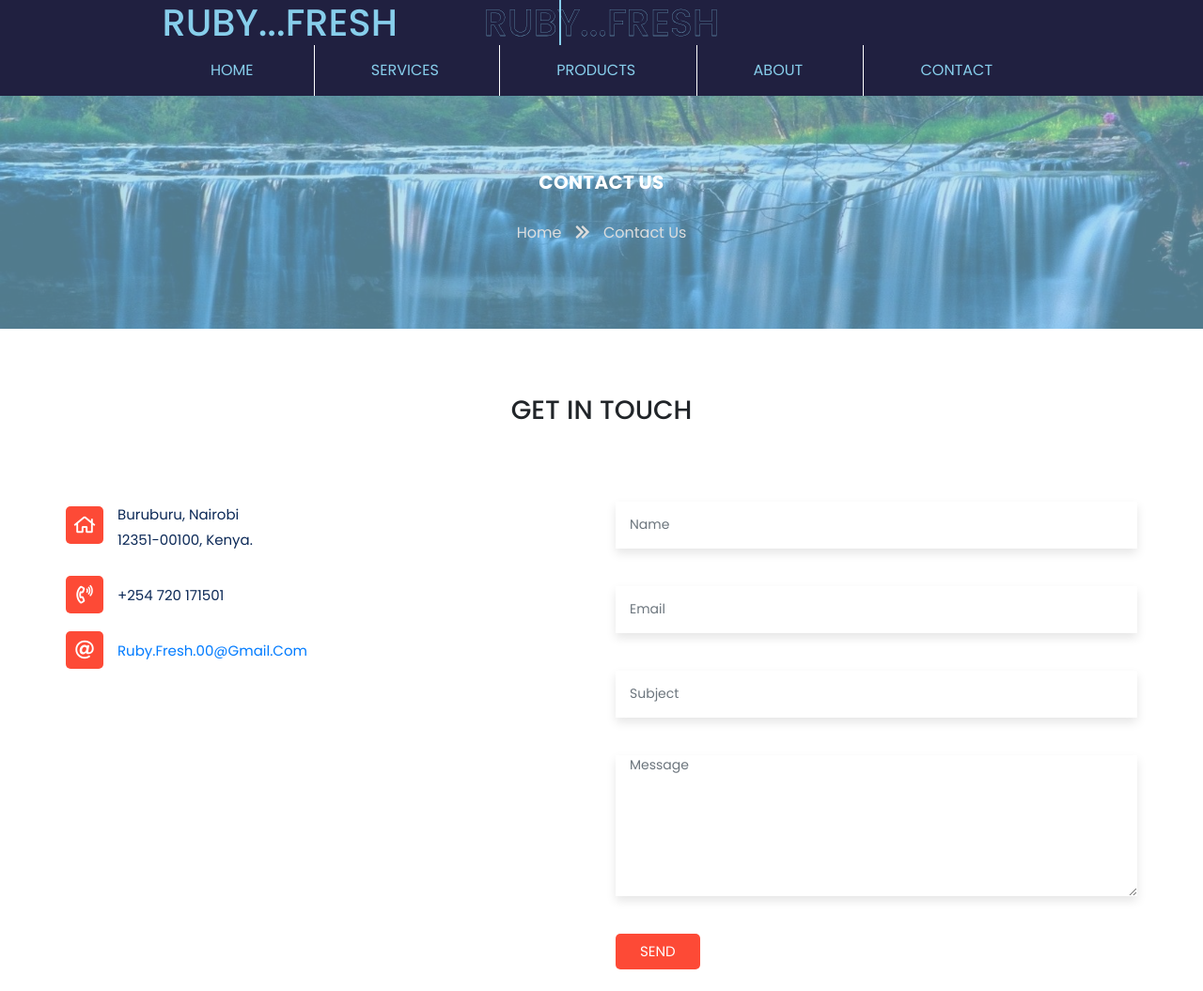
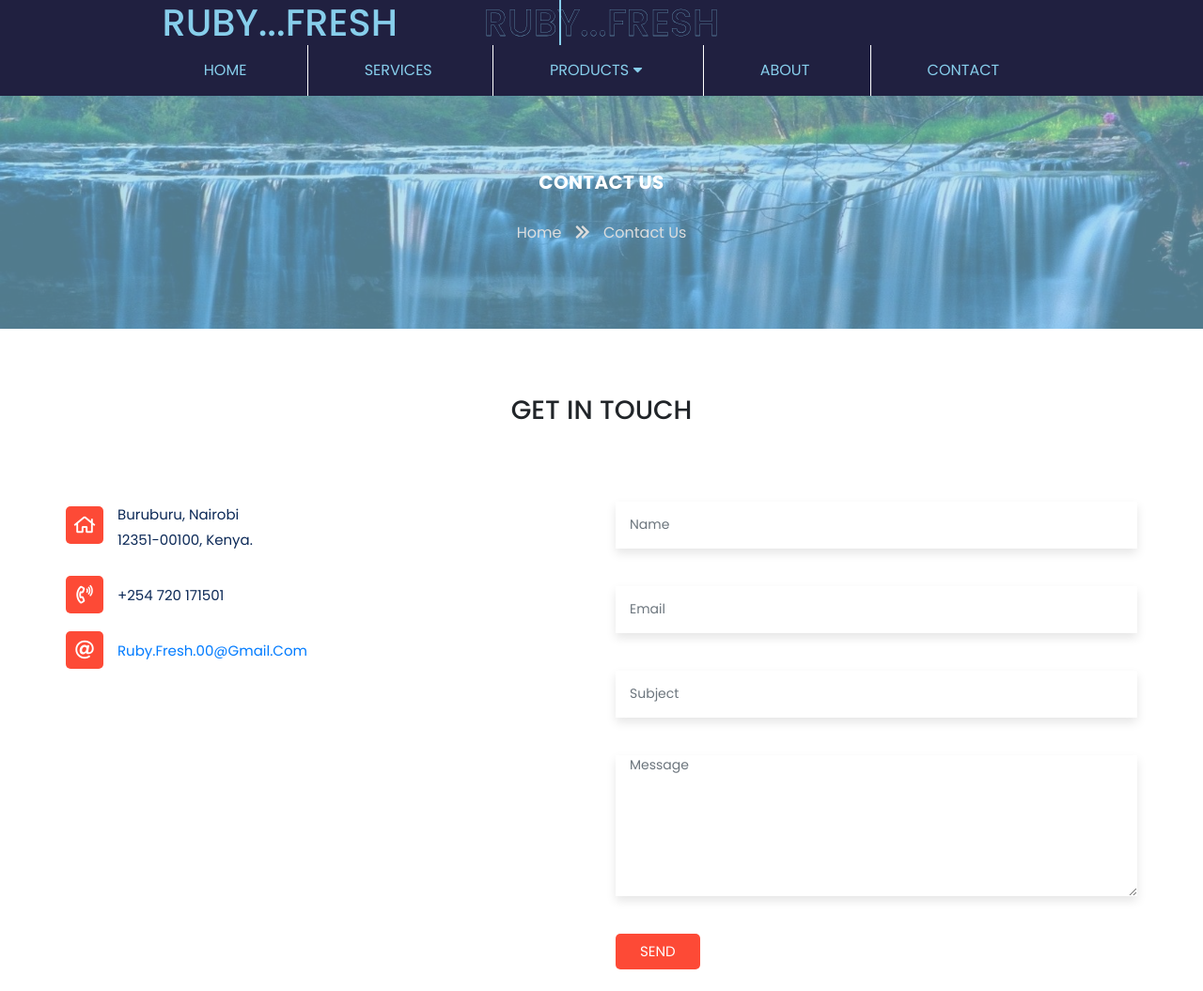
Before and after one commit to RMMwalali/Ruby-Website, a plain HTML site: page contact-us.html in a window 1280 px wide. Shown: the top 1055 px of the page at 94% size. Drawn offline with Linux system fonts and the light colour scheme; a web font is replaced by a local one.

Commit message:
Update contact-us.html

```diff
--- a/contact-us.html
+++ b/contact-us.html
@@ -21,11 +21,12 @@
                         <ul>
                             <li class="menu"><a href="index.html">HOME</a></li>
                             <li class="menu"><a href="services.html">SERVICES</a></li>
-                            <li class="menu"><a href="our-products.html">PRODUCTS</i></a>
+                            <li class="menu"><a href="our-products.html">PRODUCTS <i class="fas fa-caret-down"></i></a>
                                 <ul class="ani-menu">
                                     <li><a href="our-products.html">WATER EQUIPMENT</a></li>
                                     <li><a href="our-products.html">MILK EQUIPMENT</a></li>
                                     <li><a href="our-products.html">FABRICATED EQUIPMENT</a></li>
+                                    <li><a href="our-products.html">WATER VENDING MACHINES</a></li>
                                 </ul>
                             </li>
                             <li class="menu"><a href="about-us.html">ABOUT</a></li>
```
